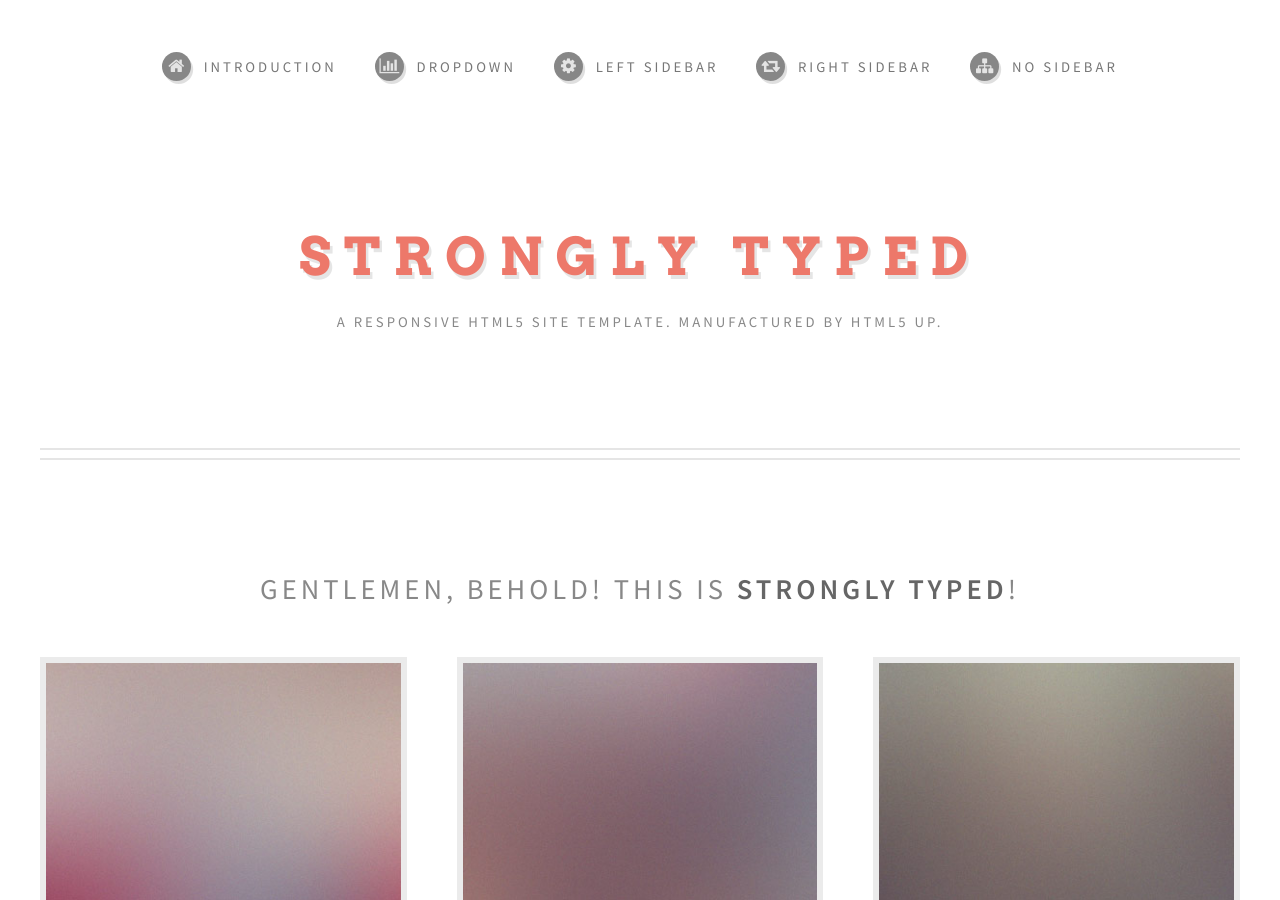
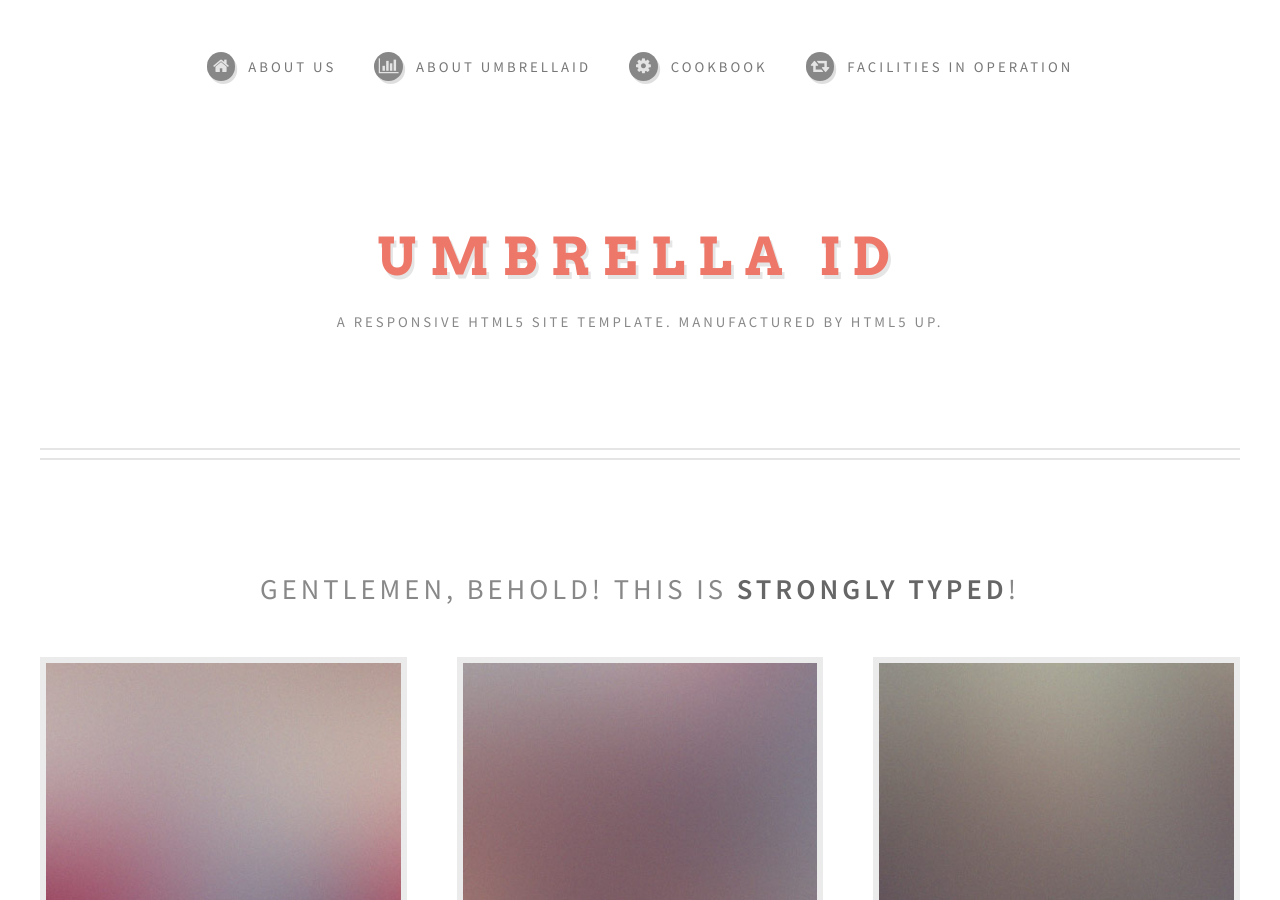
Before and after one commit to flowedback/flowedback.github.io, a Jekyll site: the page built from index.html, in a window 1280 px wide and 900 px high. Built offline with Jekyll 4.4.1, drawn with Linux system fonts in a browser that asks for light colours.

Commit message:
Update default.html

```diff
--- a/_layouts/default.html
+++ b/_layouts/default.html
@@ -21,33 +21,66 @@
 					<div id="header" class="container">
 
 						<!-- Logo -->
-							<h1 id="logo"><a href="index.html">Strongly Typed</a></h1>
+							<h1 id="logo"><a href="index.html">Umbrella ID</a></h1>
 							<p>A responsive HTML5 site template. Manufactured by HTML5 UP.</p>
 
 						<!-- Nav -->
 							<nav id="nav">
 								<ul>
-									<li><a class="icon fa-home" href="index.html"><span>Introduction</span></a></li>
 									<li>
-										<a href="#" class="icon fa-bar-chart-o"><span>Dropdown</span></a>
+										<a class="icon fa-home" href="index.html"><span>About us</span></a>
 										<ul>
-											<li><a href="#">Lorem ipsum dolor</a></li>
-											<li><a href="#">Magna phasellus</a></li>
-											<li><a href="#">Etiam dolore nisl</a></li>
-											<li>
-												<a href="#">Phasellus consequat</a>
-												<ul>
-													<li><a href="#">Magna phasellus</a></li>
-													<li><a href="#">Etiam dolore nisl</a></li>
-													<li><a href="#">Phasellus consequat</a></li>
-												</ul>
-											</li>
-											<li><a href="#">Veroeros feugiat</a></li>
+											<li><a href="#">Core Team</a></li>
+											<li><a href="#">Management Team</a></li>
+											<li><a href="#">Technical Team</a></li>
+											<li><a href="#">Partners</a></li>
+											<li><a href="#">Facilities</a></li>
 										</ul>
 									</li>
-									<li><a class="icon fa-cog" href="left-sidebar.html"><span>Left Sidebar</span></a></li>
-									<li><a class="icon fa-retweet" href="right-sidebar.html"><span>Right Sidebar</span></a></li>
-									<li><a class="icon fa-sitemap" href="no-sidebar.html"><span>No Sidebar</span></a></li>
+									<li>
+										<a href="#" class="icon fa-bar-chart-o"><span>About UmbrellaID</span></a>
+										<ul>
+											<li><a href="#">Terms and Conditions</a></li>
+											<li><a href="#">What is Umbrella (for users)</a></li>
+											<li><a href="#">What is Umbrella (for IT experts)</a></li>
+											<li><a href="#">What is it good for?</a></li>
+											<li><a href="#">How can I use it?</a></li>
+											<li><a href="#">What has happened up to now?</a></li>
+											<li><a href="#">What is the present status?</a></li>
+											<li><a href="#">What will be the future?</a></li>
+											<li><a href="#">Documents</a></li>
+											<li><a href="#">Presentation</a></li>
+											<li><a href="#">Background Information</a></li>
+										</ul>
+									</li>
+									<li>
+										<a class="icon fa-cog" href="left-sidebar.html"><span>Cookbook</span></a>
+										<ul>
+											<li><a href="#">Cookbook Complete</a></li>
+											<li><a href="#">Cookbook General</a></li>
+											<li><a href="#">Cookbook ESRF</a></li>
+											<li><a href="#">Cookbook ILL</a></li>
+											<li><a href="#">Cookbook PSI</a></li>
+										</ul>
+									</li>
+									<li>
+										<a class="icon fa-retweet" href="right-sidebar.html"><span>Facilities in operation</span></a>
+										<ul>
+											<li><a href="#">ALBA</a></li>
+											<li><a href="#">DESY</a></li>
+											<li><a href="#">DLS</a></li>
+											<li><a href="#">ELETTRA</a></li>
+											<li><a href="#">ESRF</a></li>
+											<li><a href="#">ILL</a></li>
+											<li><a href="#">ISIS</a></li>
+											<li><a href="#">KIT</a></li>
+											<li><a href="#">MAX IV</a></li>
+											<li><a href="#">PSI</a></li>
+											<li><a href="#">SOLEIL</a></li>
+											<li><a href="#">University of Oxford</a></li>
+											<li><a href="#">Wayforlight</a></li>
+										</ul>
+									</li>
 								</ul>
 							</nav>
 
```
